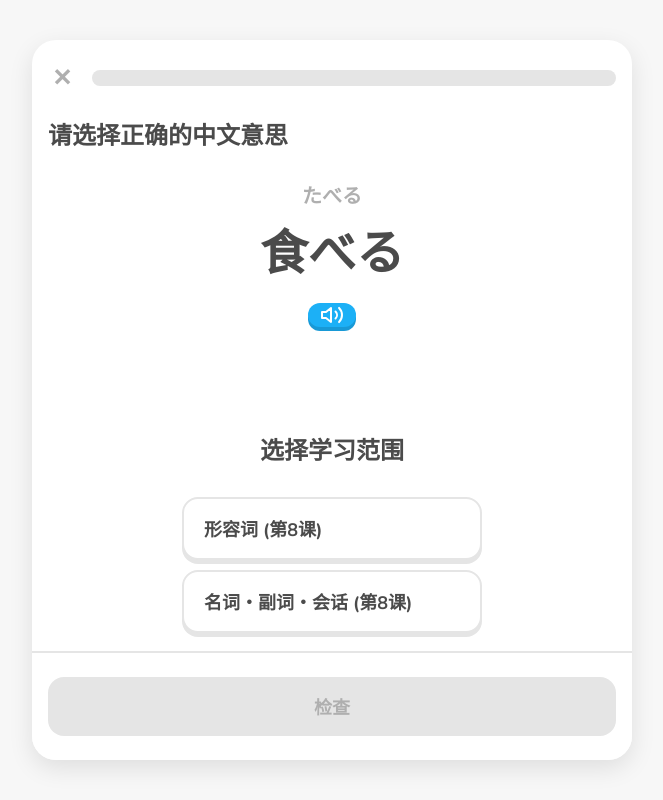
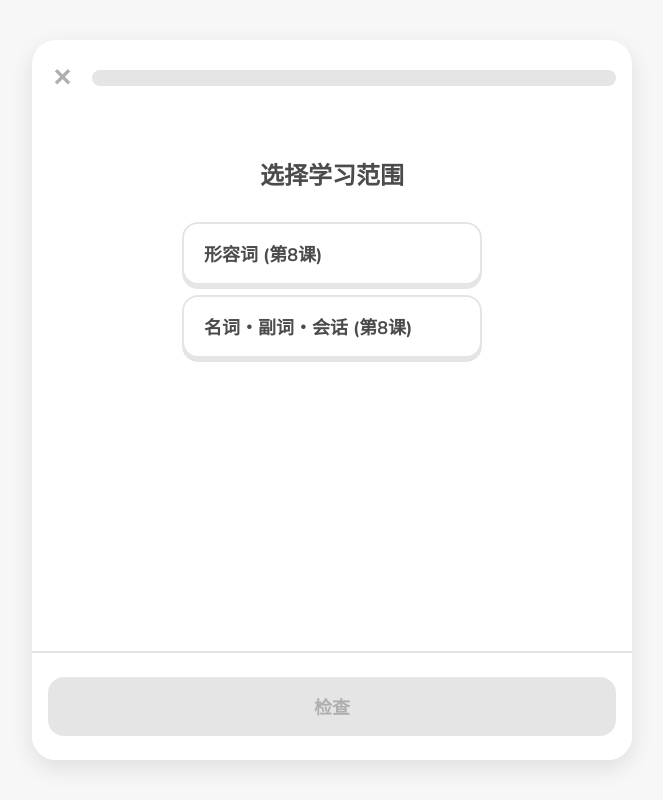
Before and after one commit to naruhiko-eda-lab/demolingo4, a plain HTML site: page index.html in a window 1280 px wide. Shown: the whole page, without its empty margins (308-971 px from the left). Drawn offline with nearby package versions, Linux system fonts and the light colour scheme.

Commit message:
不要なボタンの表示再修正

```diff
--- a/index.html
+++ b/index.html
@@ -22,26 +22,6 @@
         </header>
 
         <!-- Quiz Area -->
-        <main class="quiz-area" id="quiz-area">
-            <h1 class="question-prompt">请选择正确的中文意思</h1>
-
-            <div class="flashcard">
-                <div class="ruby-text" id="furigana">たべる</div>
-                <div class="kanji-text" id="kanji">食べる</div>
-                <button class="audio-btn" id="audio-btn" aria-label="播放读音">
-                    <svg viewBox="0 0 24 24" width="24" height="24" stroke="currentColor" stroke-width="2" fill="none"
-                        stroke-linecap="round" stroke-linejoin="round">
-                        <polygon points="11 5 6 9 2 9 2 15 6 15 11 19 11 5"></polygon>
-                        <path d="M19.07 4.93a10 10 0 0 1 0 14.14M15.54 8.46a5 5 0 0 1 0 7.07"></path>
-                    </svg>
-                </button>
-            </div>
-
-            <div class="options-grid" id="options-grid">
-                <!-- Options will be injected by JS -->
-            </div>
-        </main>
-
 <main class="quiz-area" id="quiz-area">
 
             <div id="range-selector" style="text-align: center; padding: 40px 20px;">
```
Lines whose indentation alone changed are shown as unchanged.
